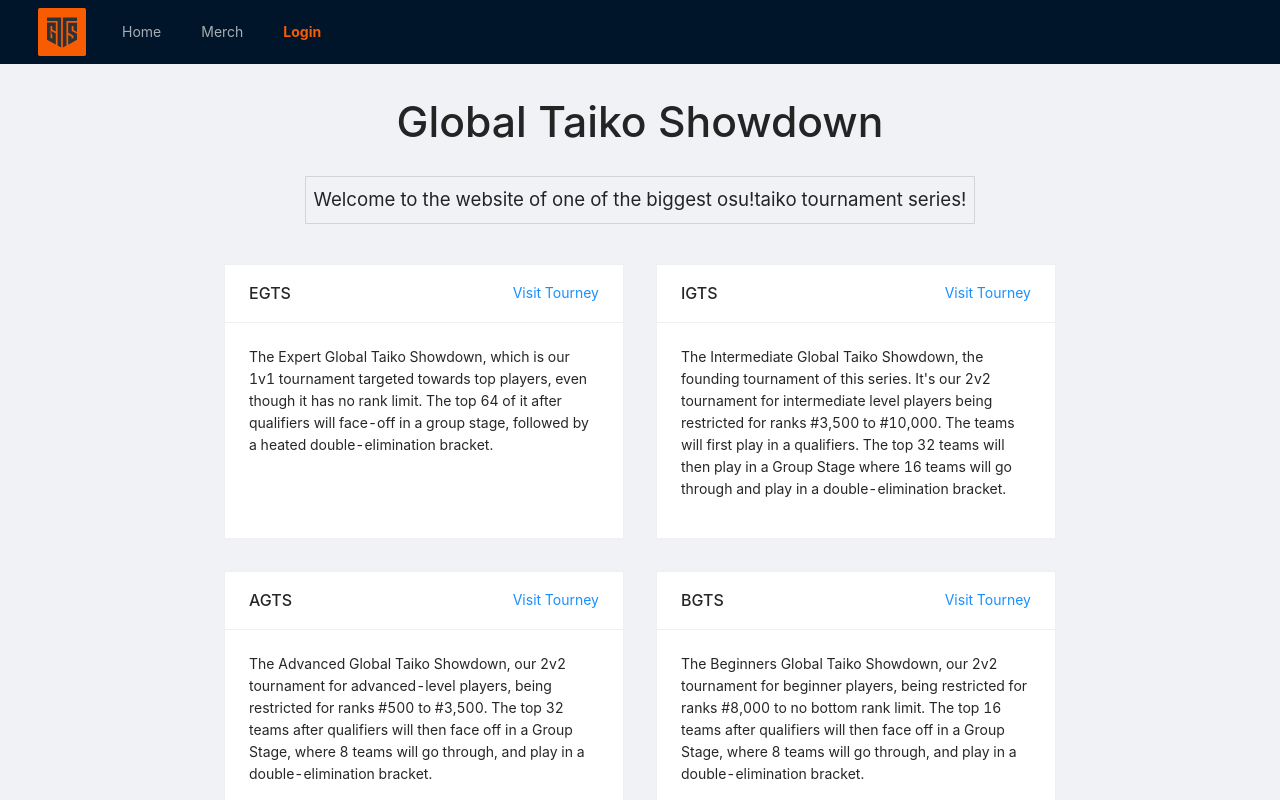
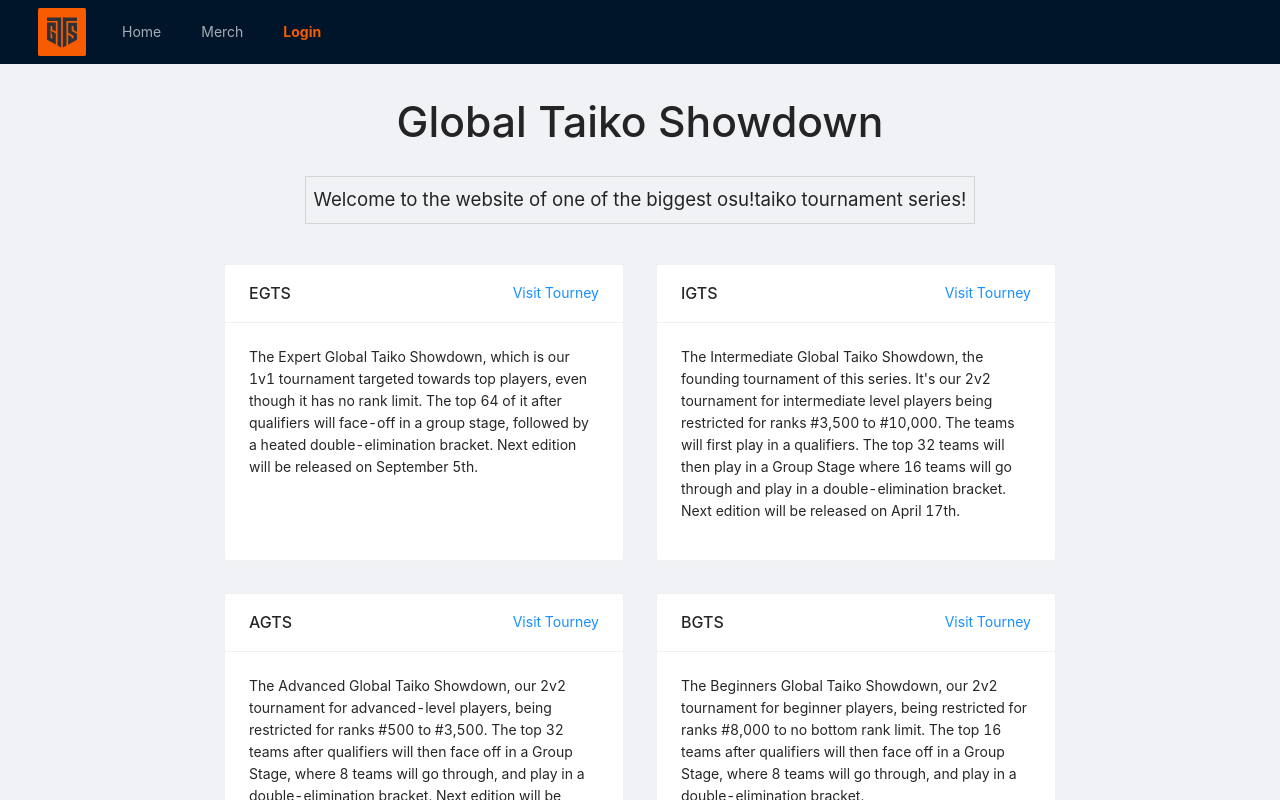
Before and after one commit to cory2067/gtsosu, a React app: page / in a window 1280 px wide. Shown: the top 800 px of the page. Built offline with nearby package versions, Linux system fonts and the light colour scheme; no server answers; the HTML template or start-up script is replaced by a standard one.

Commit message:
Update Homepage with release date of upcoming tournaments.

```diff
--- a/client/src/content/home-en.js
+++ b/client/src/content/home-en.js
@@ -7,7 +7,7 @@ export default {
       code: "egts",
       description: `
 The Expert Global Taiko Showdown, which is our 1v1 tournament targeted towards top players, even though it has no rank limit.
-The top 64 of it after qualifiers will face-off in a group stage, followed by a heated double-elimination bracket.`,
+The top 64 of it after qualifiers will face-off in a group stage, followed by a heated double-elimination bracket. Next edition will be released on September 5th.`,
     },
     {
       title: "IGTS",
@@ -15,14 +15,14 @@ The top 64 of it after qualifiers will face-off in a group stage, followed by a
       description: `
 The Intermediate Global Taiko Showdown, the founding tournament of this series.
 It's our 2v2 tournament for intermediate level players being restricted for ranks #3,500 to #10,000.
-The teams will first play in a qualifiers. The top 32 teams will then play in a Group Stage where 16 teams will go through and play in a double-elimination bracket.`,
+The teams will first play in a qualifiers. The top 32 teams will then play in a Group Stage where 16 teams will go through and play in a double-elimination bracket. Next edition will be released on April 17th.`,
     },
     {
       title: "AGTS",
       code: "agts",
       description: `
 The Advanced Global Taiko Showdown, our 2v2 tournament for advanced-level players, being restricted for ranks #500 to #3,500.
-The top 32 teams after qualifiers will then face off in a Group Stage, where 8 teams will go through, and play in a double-elimination bracket.`,
+The top 32 teams after qualifiers will then face off in a Group Stage, where 8 teams will go through, and play in a double-elimination bracket. Next edition will be released on June 26th.`,
     },
     {
       title: "BGTS",
```
